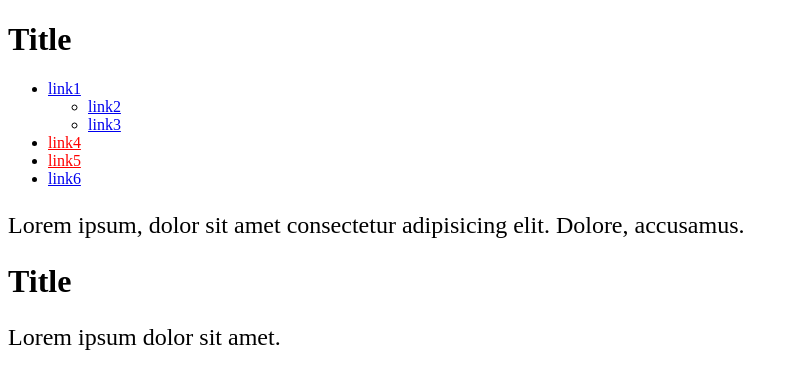
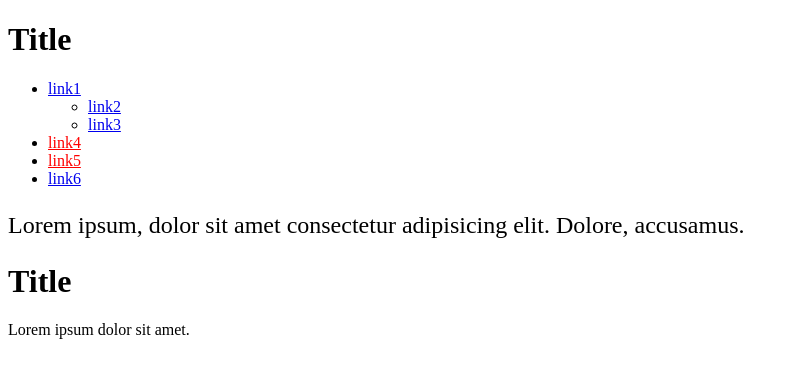
Before and after one commit to IvanKishko/HW-7, a plain HTML site: page index.html in a window 1280 px wide. Shown: the whole page, without its empty margins (0-798 px from the left). Drawn offline with Linux system fonts and the light colour scheme.

Commit message:
Update style.css

```diff
--- a/style.css
+++ b/style.css
@@ -1,6 +1,6 @@
 a[href^="https"] {
   color: red;
 }
-p {
+ul + p {
   font-size: 24px;
 }
```
